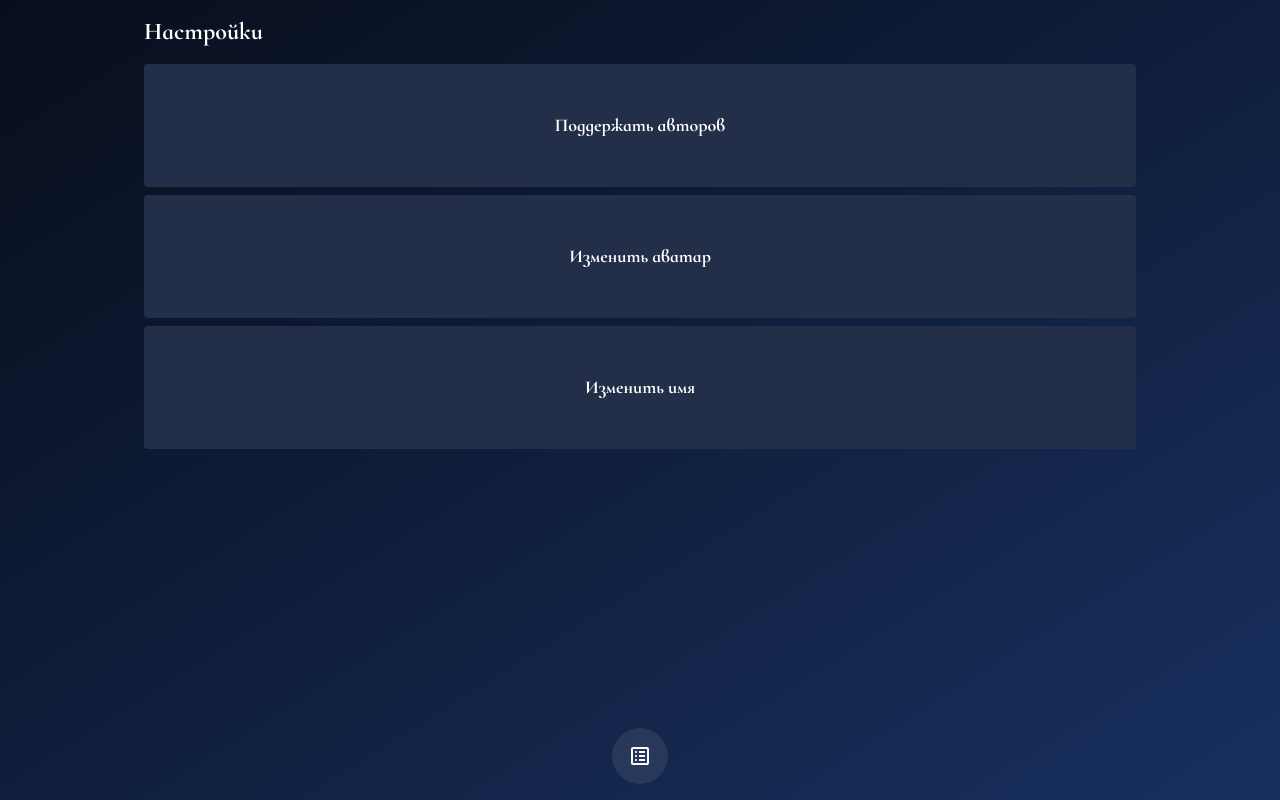
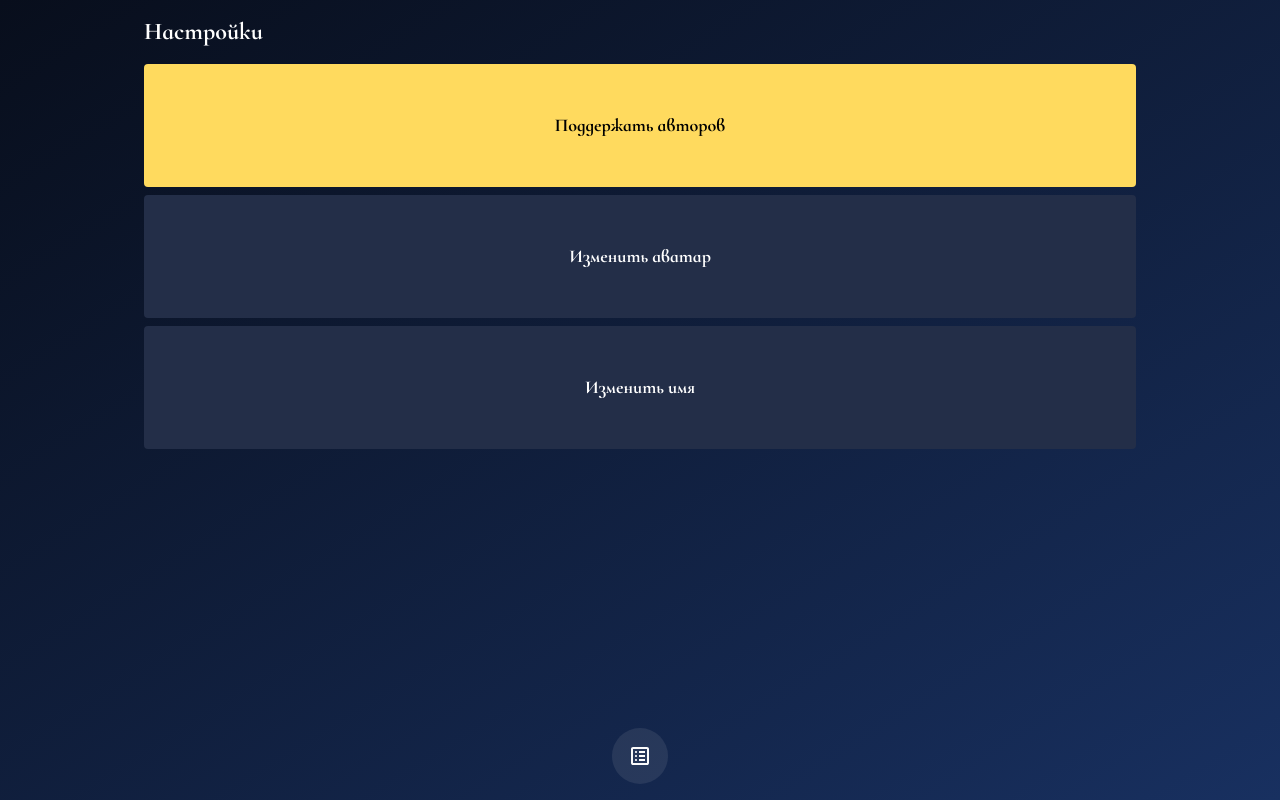
Before and after one commit to Andrey999K/workbook-frontend, a Next.js app: page /settings in a window 1280 px wide. Built offline with nearby package versions, Linux system fonts and the light colour scheme.

Commit message:
feat: add link to boosty for payments

```diff
--- a/src/app/settings/page.tsx
+++ b/src/app/settings/page.tsx
@@ -6,15 +6,18 @@ export default function SettingsPage() {
   const buttons = [
     {
       text: "Поддержать авторов",
-      href: "/support",
+      href: "https://boosty.to/andrey999k",
+      color: "important",
     },
     {
       text: "Изменить аватар",
       href: "/change-avatar",
+      color: "default",
     },
     {
       text: "Изменить имя",
       href: "/change-name",
+      color: "default",
     },
   ];
 
@@ -27,8 +30,15 @@ export default function SettingsPage() {
             <Link
               key={button.text}
               href={button.href}
-              className="py-12 text-center bg-[#232E48] rounded-sm hover:bg-[#2B3A5C] transition-colors"
+              // className="py-12 text-center bg-[#232E48] rounded-sm hover:bg-[#2B3A5C] transition-colors"
               // className="py-12 text-center bg-[#232E48] rounded-sm hover:bg-[#FFDA5E] hover:text-black transition-colors"
+              className={
+                "py-12 text-center rounded-sm transition-colors " +
+                (button.color === "important"
+                  ? "bg-[#FFDA5E] text-black"
+                  : "bg-[#232E48]")
+              }
+              target={button.color === "important" ? "_blank" : ""}
             >
               {button.text}
             </Link>
--- a/src/components/common/AvatarUploader.tsx
+++ b/src/components/common/AvatarUploader.tsx
@@ -22,6 +22,10 @@ export const AvatarUploader = () => {
   };
 
   const compressAndEncodeAvatar = async (file: File): Promise<string> => {
+    // if (file.size > 20 * 1024 * 1024) {
+    //   alert("Размер файле свыше 20мб");
+    // }
+
     if (file.size <= 100 * 1024) {
       return new Promise((resolve) => {
         const reader = new FileReader();
```
